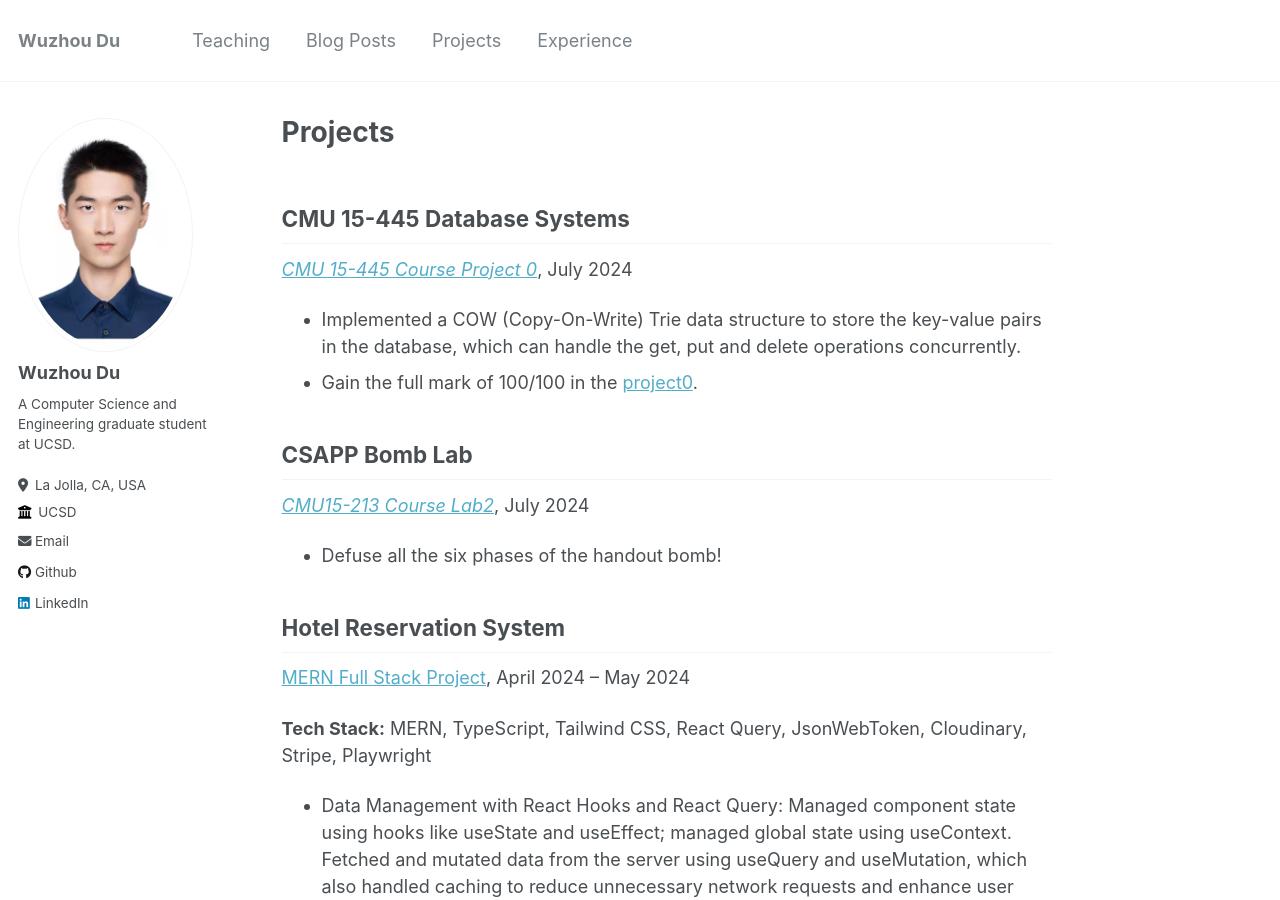
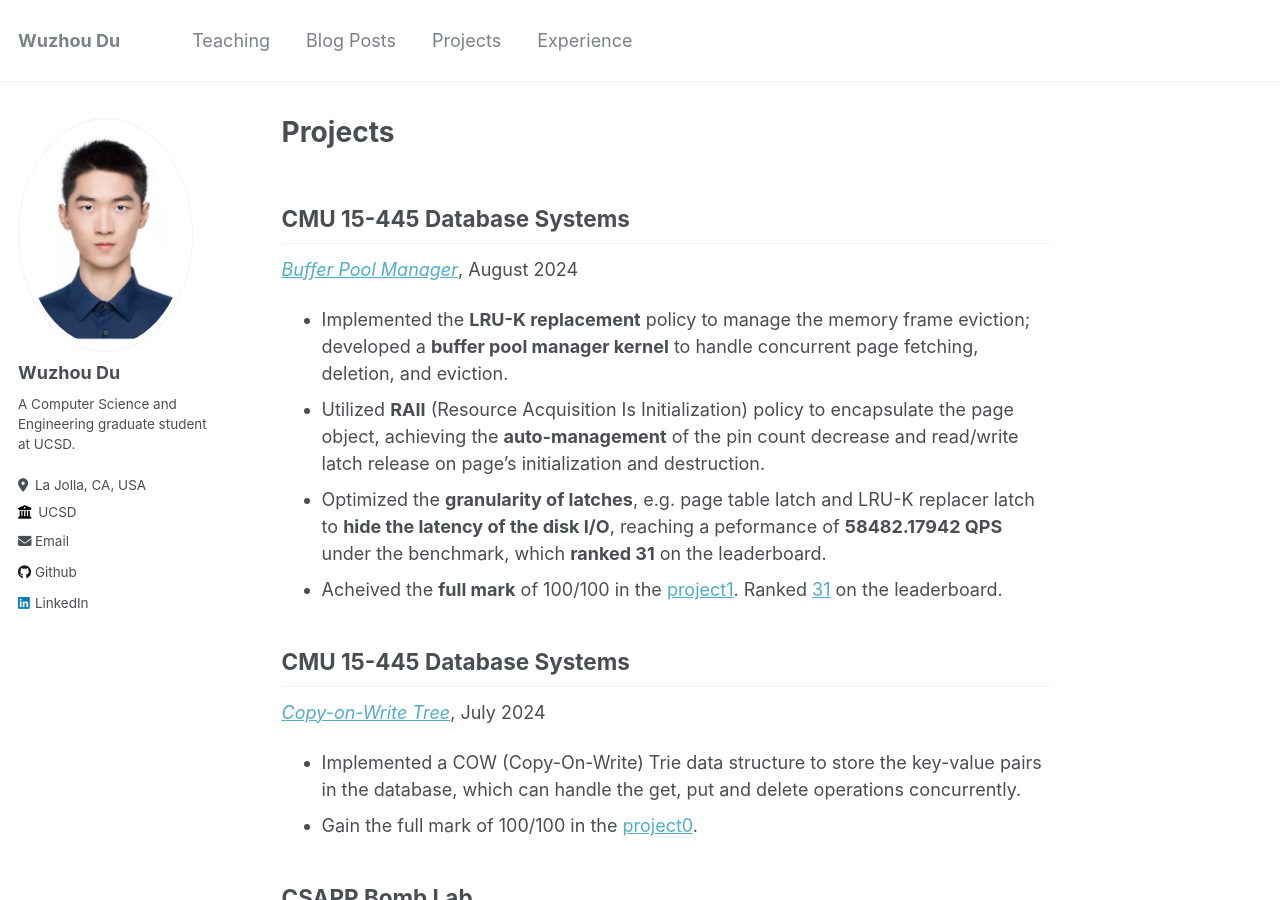
Before and after one commit to WuzhouDu/WuzhouDu.github.io, a Jekyll site: the page built from _pages/projects.md, in a window 1280 px wide and 900 px high. Built offline with Jekyll 4.4.1, drawn with Linux system fonts in a browser that asks for light colours.

Commit message:
update: 15-445 p1

```diff
--- a/_pages/projects.md
+++ b/_pages/projects.md
@@ -5,7 +5,14 @@ author_profile: true
 ---
 
 ## CMU 15-445 Database Systems
-*[CMU 15-445 Course Project 0](https://15445.courses.cs.cmu.edu/spring2023/project0/)*, July 2024
+*[Buffer Pool Manager](https://15445.courses.cs.cmu.edu/spring2023/project1/)*, August 2024
+- Implemented the **LRU-K replacement** policy to manage the memory frame eviction; developed a **buffer pool manager kernel** to handle concurrent page fetching, deletion, and eviction.
+- Utilized **RAII** (Resource Acquisition Is Initialization) policy to encapsulate the page object, achieving the **auto-management** of the pin count decrease and read/write latch release on page’s initialization and destruction.
+- Optimized the **granularity of latches**, e.g. page table latch and LRU-K replacer latch to **hide the latency of the disk I/O**, reaching a peformance of **58482.17942 QPS** under the benchmark, which **ranked 31** on the leaderboard.
+- Acheived the **full mark** of 100/100 in the [project1](https://WuzhouDu.github.io/files/CMU%2015-445/p1_perfect_score.jpg). Ranked [31](https://WuzhouDu.github.io/files/CMU%2015-445/p1_leaderboard.jpg) on the leaderboard.
+
+## CMU 15-445 Database Systems
+*[Copy-on-Write Tree](https://15445.courses.cs.cmu.edu/spring2023/project0/)*, July 2024
 - Implemented a COW (Copy-On-Write) Trie data structure to store the key-value pairs in the database, which can handle the get, put and delete operations concurrently.
 - Gain the full mark of 100/100 in the [project0](https://WuzhouDu.github.io/files/CMU%2015-445/p0_full_mark.jpg).
 
```
Also changed, not shown: _pages/about.md (+3 -3 lines), files/CMU 15-445/p1_leaderboard.jpg (added), files/CMU 15-445/p1_perfect_score.jpg (added).
